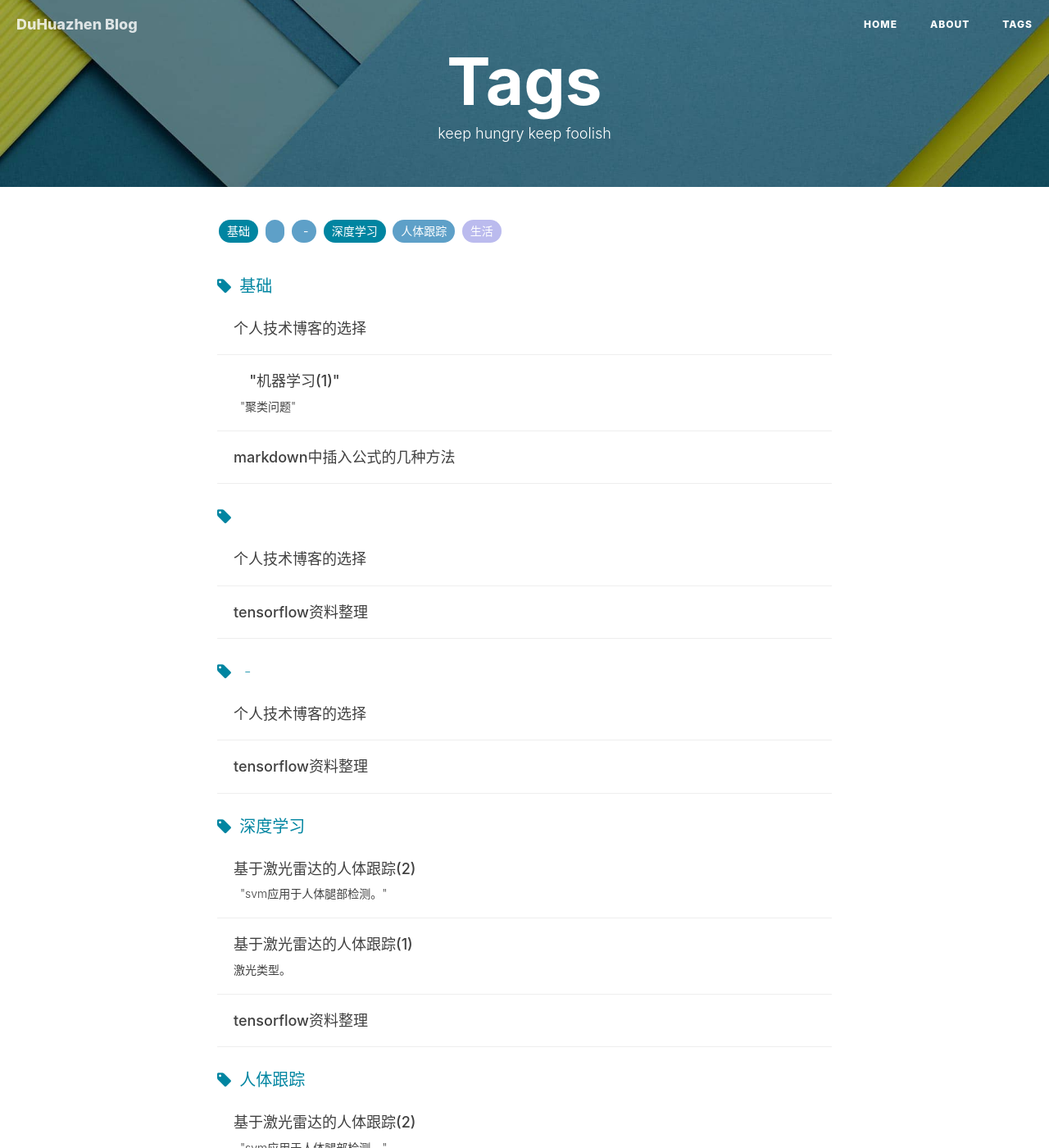
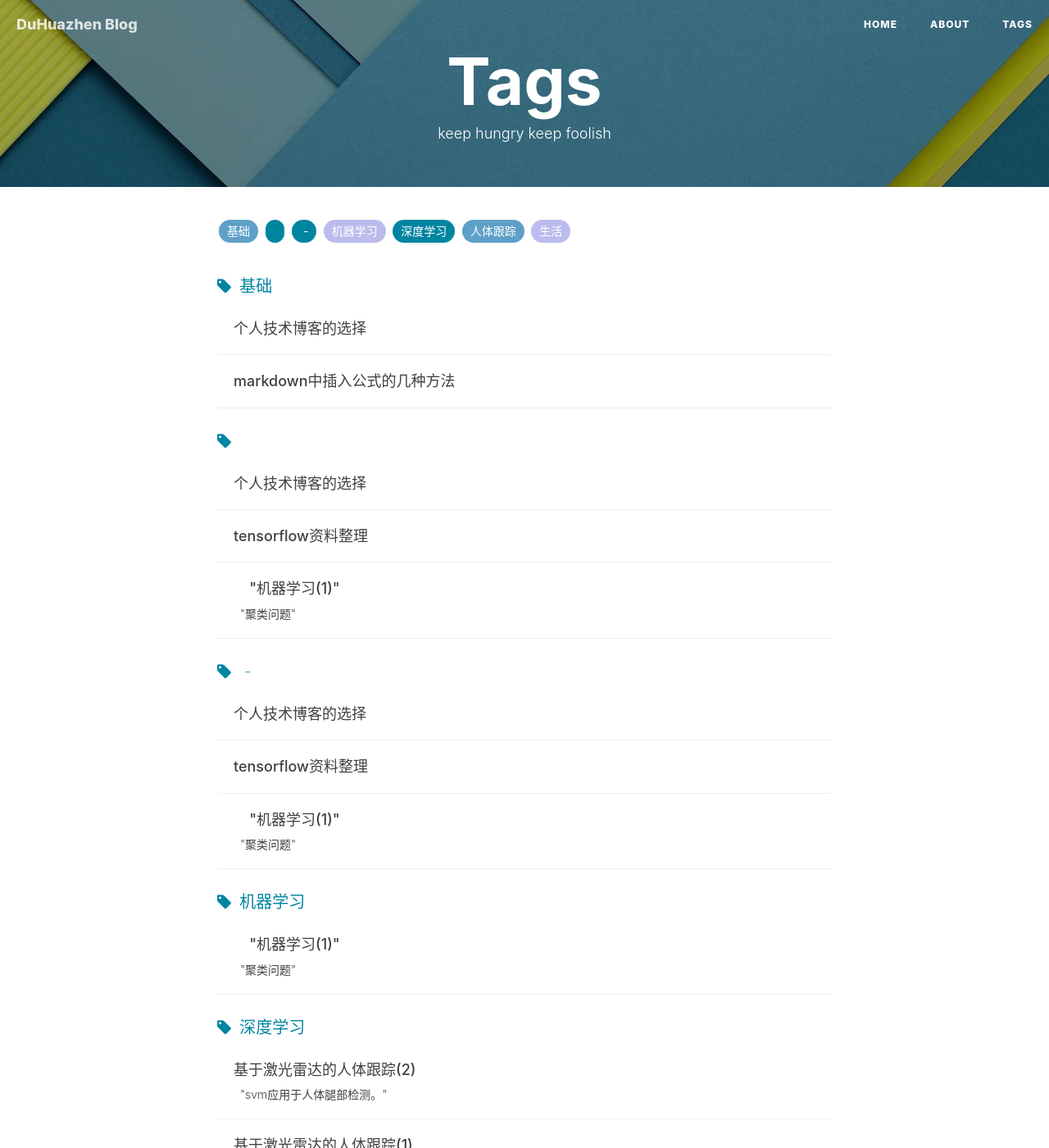
Before and after one commit to duhuazhen/duhuazhen.github.io, a Jekyll site: the page built from tags.html, in a window 1280 px wide and 1400 px high. Shown: the whole window at 82% size. Built offline with Jekyll 4.4.1, drawn with Linux system fonts in a browser that asks for light colours; nearby versions of some CDN libraries; comment, search, counter and statistics services are not loaded.

Commit message:
Update 2016-1-05-Cluster.markdown

```diff
--- a/_posts/2016-1-05-Cluster.markdown
+++ b/_posts/2016-1-05-Cluster.markdown
@@ -7,7 +7,7 @@ author:     "DuHuazhen"
 header-img: "img/post-bg-2015.jpg"
 catalog: true
 tags:
-    - 基础
+    - 机器学习
 ---
 
 <script type="text/javascript" async src="//cdn.bootcss.com/mathjax/2.7.0/MathJax.js?config=TeX-AMS-MML_HTMLorMML"></script>
@@ -42,7 +42,7 @@ k均值算法是最受欢迎也被广泛使用的算法，这个算法能够将
 
 K（聚类数目）
 
-训练集 ${x^{(1)}},{x^{(2)}},...,{x^{(m)}}$
+训练集${x^{(1)}},{x^{(2)}},...,{x^{(m)}}$$
 
 [图片上传失败...(image-d6fc8f-1524146033784)]
 
```
